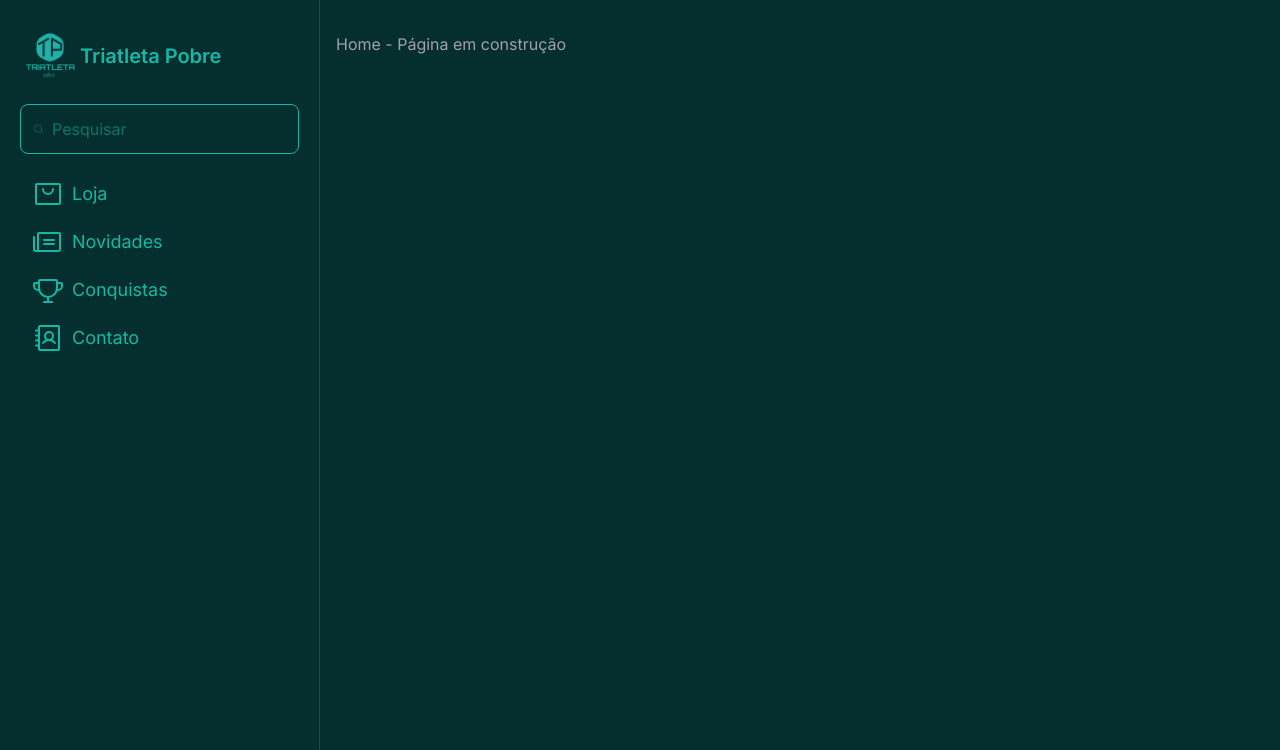
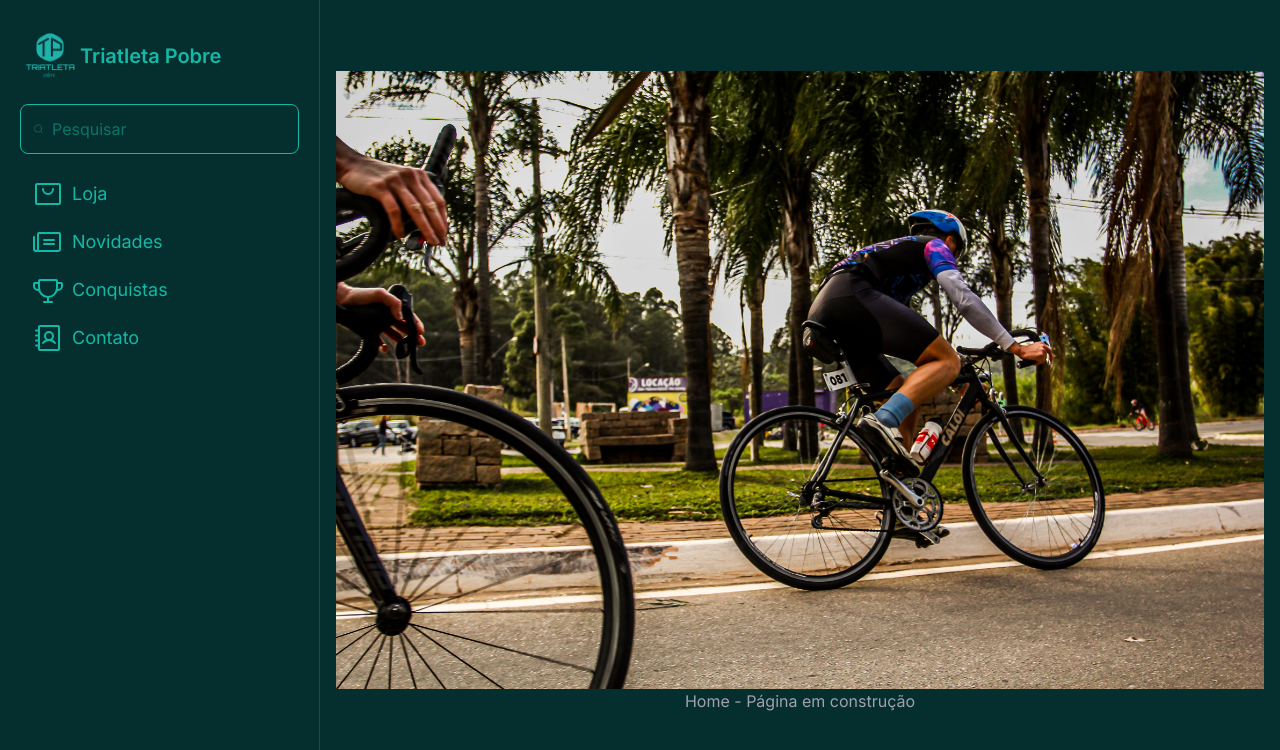
Before and after one commit to felipe7281/triatlhete-page, a Next.js app: page / in a window 1280 px wide. Shown: the top 750 px of the page. Built offline with nearby package versions, Linux system fonts and the light colour scheme.

Commit message:
add some figures

```diff
--- /dev/null
+++ b/src/app/components/Main/index.tsx
@@ -0,0 +1,38 @@
+import { Sidebar } from '../Sidebar'
+import Image from 'next/image'
+import { StaticImport } from 'next/dist/shared/lib/get-img-props'
+import { ComponentProps } from 'react'
+
+interface MainProps extends ComponentProps<'img'> {
+  title: string
+  backgroundImage: string | StaticImport
+  imageAlt: string
+  layout?: 'responsive' | 'fixed'
+  width?: number
+  height?: number
+}
+
+export default function Main({
+  title,
+  backgroundImage,
+  imageAlt,
+  width,
+  height,
+  layout,
+}: MainProps) {
+  return (
+    <div className="grid min-h-screen grid-cols-app bg-teal-950">
+      <Sidebar />
+      <main className="flex  flex-col items-center justify-center px-4 pb-12 pt-8">
+        <Image
+          src={backgroundImage}
+          alt={imageAlt}
+          width={width}
+          height={height}
+          layout={layout}
+        />
+        <h1 className="text-zinc-400">{title} - Página em construção</h1>
+      </main>
+    </div>
+  )
+}
--- a/src/app/layout.tsx
+++ b/src/app/layout.tsx
@@ -1,6 +1,9 @@
 import './globals.css'
 import type { Metadata } from 'next'
 import { Inter } from 'next/font/google'
+import coverImage from '../../public/homeImages/bikeCover.jpg'
+import 'tailwindcss/tailwind.css'
+import Main from './components/Main'
 
 const inter = Inter({ subsets: ['latin'] })
 
@@ -18,7 +21,8 @@ export default function RootLayout({
     <html lang="pt-Br">
       <body className={inter.className}>
         <div>
-          <main>{children}</main>
+          <Main title="Home" backgroundImage={coverImage} imageAlt="" />
+          {children}
         </div>
       </body>
     </html>
--- a/src/app/page.tsx
+++ b/src/app/page.tsx
@@ -1 +1,5 @@
-export { default } from '../pages/home'
+import 'tailwindcss/tailwind.css'
+
+export default function Home() {
+  return <div></div>
+}
--- a/src/pages/conquistas/index.tsx
+++ b/src/pages/conquistas/index.tsx
@@ -1,13 +1,17 @@
-import { Sidebar } from '@/app/components/Sidebar'
+import Main from '@/app/components/Main'
+import coverImageConq from '../../../public/homeImages/run.png'
+
 import 'tailwindcss/tailwind.css'
 
 export default function Conquistas() {
   return (
-    <div className="grid min-h-screen grid-cols-app bg-teal-950">
-      <Sidebar />
-      <main className="px-4 pb-12 pt-8">
-        <h1 className="text-zinc-400">Conquistas - Página em construção</h1>
-      </main>
+    <div>
+      <Main
+        title="Conquistas"
+        backgroundImage={coverImageConq}
+        imageAlt=""
+        className="flex items-center justify-center"
+      />
     </div>
   )
 }
--- a/src/pages/contato/index.tsx
+++ b/src/pages/contato/index.tsx
@@ -1,13 +1,17 @@
-import { Sidebar } from '@/app/components/Sidebar'
+import Main from '@/app/components/Main'
+import CoverImage from '../../../public/homeImages/header.png'
+
 import 'tailwindcss/tailwind.css'
 
 export default function Contato() {
   return (
-    <div className="grid min-h-screen grid-cols-app bg-teal-950">
-      <Sidebar />
-      <main className="px-4 pb-12 pt-8">
-        <h1 className="text-zinc-400">Contato - Página em construção</h1>
-      </main>
+    <div>
+      <Main
+        title="Contato"
+        backgroundImage={CoverImage}
+        imageAlt={''}
+        width={400}
+      />
     </div>
   )
 }
--- a/src/pages/home/index.tsx
+++ /dev/null
@@ -1,13 +0,0 @@
-import { Sidebar } from '@/app/components/Sidebar'
-import 'tailwindcss/tailwind.css'
-
-export default function Home() {
-  return (
-    <div className="grid min-h-screen grid-cols-app bg-teal-950">
-      <Sidebar />
-      <main className="px-4 pb-12 pt-8">
-        <h1 className="text-zinc-400">Home - Página em construção</h1>
-      </main>
-    </div>
-  )
-}
--- a/src/pages/loja/index.tsx
+++ b/src/pages/loja/index.tsx
@@ -1,13 +1,17 @@
-import { Sidebar } from '@/app/components/Sidebar'
+import Main from '@/app/components/Main'
+import CoverImage from '../../../public/homeImages/swim.jpg'
+
 import 'tailwindcss/tailwind.css'
 
 export default function Loja() {
   return (
-    <div className="grid min-h-screen grid-cols-app bg-teal-950">
-      <Sidebar />
-      <main className="px-4 pb-12 pt-8">
-        <h1 className="text-zinc-400">Loja - Página em construção</h1>
-      </main>
+    <div>
+      <Main
+        title="Loja"
+        backgroundImage={CoverImage}
+        imageAlt={''}
+        width={200}
+      />
     </div>
   )
 }
--- a/src/pages/novidades/index.tsx
+++ b/src/pages/novidades/index.tsx
@@ -1,13 +1,12 @@
-import { Sidebar } from '@/app/components/Sidebar'
+import Main from '@/app/components/Main'
+import CoverImage from '../../../public/footerImages/81_img_3285 1.png'
+
 import 'tailwindcss/tailwind.css'
 
 export default function Novidades() {
   return (
-    <div className="grid min-h-screen grid-cols-app bg-teal-950">
-      <Sidebar />
-      <main className="px-4 pb-12 pt-8">
-        <h1 className="text-zinc-400">Novidades - Página em construção</h1>
-      </main>
+    <div>
+      <Main title="Novidades" backgroundImage={CoverImage} imageAlt={''} />
     </div>
   )
 }
```
